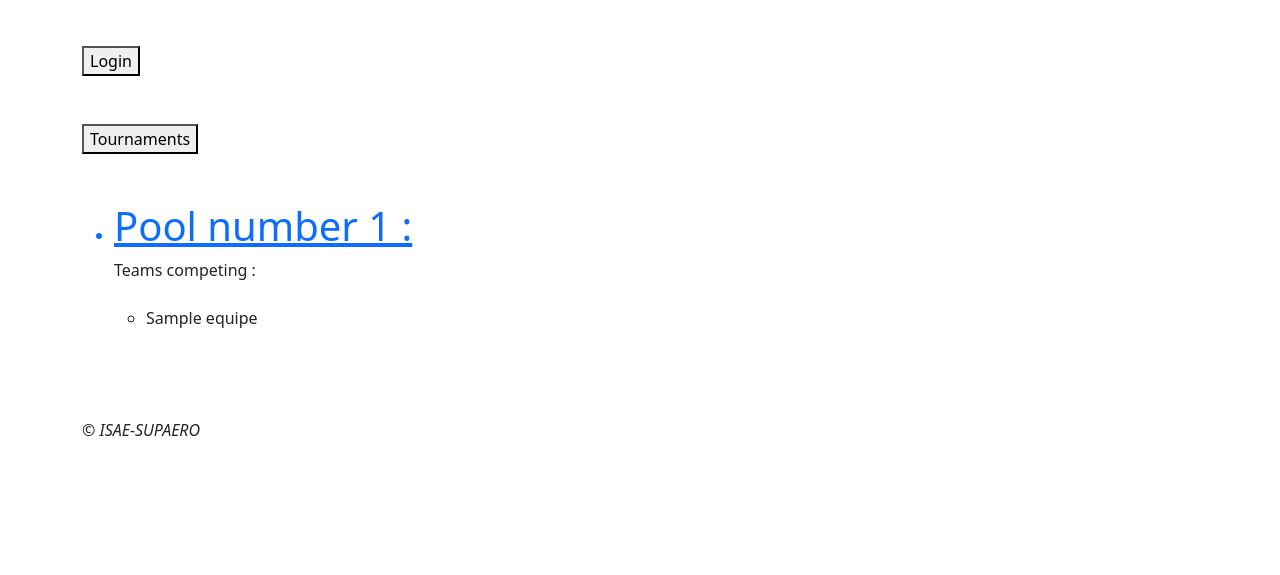
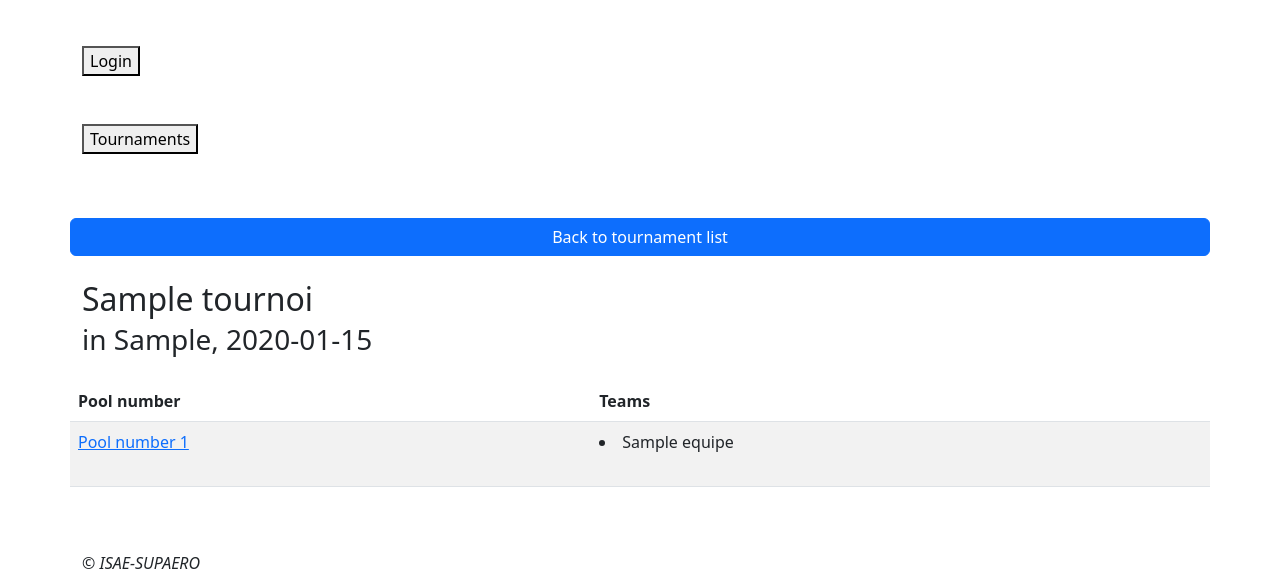
Before and after one commit to ClementLpz/tournois-clement-lopez, a Django app: page /tournaments/1/ in a window 1280 px wide. Shown: the part 583-1158 px from the top of the page. Before the commit the page ends 1019 px from the top, so only its background shows below. Run offline with Django 4.2, Linux system fonts and the light colour scheme; tables that the repository leaves empty hold one stand-in row (values such as "Sample post").

Commit message:
Add Bootstrap style to the tournament details page (and indentation in tournaments_list.html)

```diff
--- a/tournois/tournaments/templates/tournaments/tournament_details.html
+++ b/tournois/tournaments/templates/tournaments/tournament_details.html
@@ -9,20 +9,44 @@ Extend site-wide base HTML template located in main templates/ dir
 
 {% block content %}
 
+<div class="row pt-3">
+    <a class="btn btn-primary" href="{% url 'tournaments:tournaments_list' %}">Back to tournament list</a>
+</div>
+
+<br/>
+
+<div class="row pb-3">
+    <h2>{{ tournament.name }} <br/> <small>in {{ tournament.place }}, {{ tournament.date }}</small></h2>
+</div>
+
+<div class="row">
     {% if tournament.pool_set.all %}
-    <ul>
+        <table class="table table-striped">
+
+            <thead>
+            <tr>
+                <th>Pool number</th>
+                <th>Teams</th>
+            </tr>
+            </thead>
+
+            <tbody>
                 {% for pool in tournament.pool_set.all %}
-        <a href="{% url 'tournaments:pool_details' pool.id %}"> <li><h1>Pool number {{ pool.number }} : </h1></li> </a>
-        Teams competing : <br> </br>
-        <ul>
-            {% for team in pool.teams.all %}
+                    <tr>
+                        <td><a href="{% url 'tournaments:pool_details' pool.id %}">Pool number {{ pool.number }}</a></td>
+
+                        <td>{% for team in pool.teams.all %}
                             <li>{{ team.name }}</li> <br>
                             {% endfor %}
-        </ul>
+                        </td>
+                    </tr>
                 {% endfor %}
-    </ul>
+            </tbody>
+
+        </table>
     {% else %}
-    <p>No pool in the tournament.</p>
+        <div class="jumbotron"><i>No pool in this tournament.</i></div>
     {% endif %}
+</div>
 
 {% endblock content %}
--- a/tournois/tournaments/templates/tournaments/tournaments_list.html
+++ b/tournois/tournaments/templates/tournaments/tournaments_list.html
@@ -16,6 +16,7 @@ Extend site-wide base HTML template located in main templates/ dir
 <div class="row">
     {% if tournaments_list %}
         <table class="table table-striped">
+
             <thead>
             <tr>
                 <th>Name</th>
@@ -23,7 +24,6 @@ Extend site-wide base HTML template located in main templates/ dir
                 <th>Date</th>
             </tr>
             </thead>
-
 
             <tbody>
             {% for tournament in tournaments_list %}
@@ -34,11 +34,11 @@ Extend site-wide base HTML template located in main templates/ dir
                 </tr>
             {% endfor %}
             </tbody>
+
         </table>
     {% else %}
         <div class="jumbotron"><i>No tournament available.</i></div>
     {% endif %}
-
 </div>
 
 {% endblock content %}
```
Lines whose indentation alone changed are shown as unchanged.
